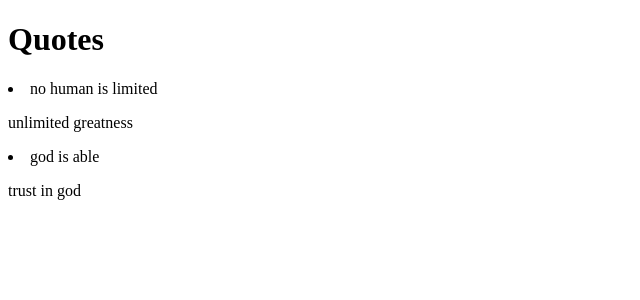
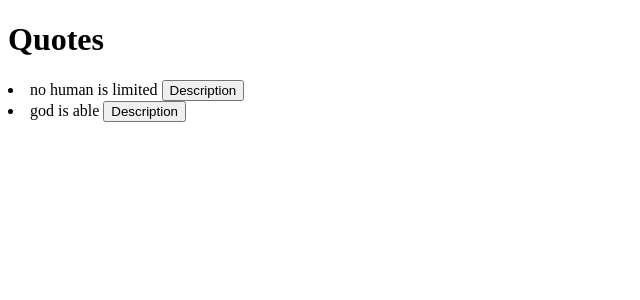
Before and after one commit to ronah289/Quotes, an Angular app: page / in a window 1280 px wide. Shown: the top 300 px of the page, without its empty margins (0-640 px from the left). Built offline with nearby package versions, Linux system fonts and the light colour scheme.

Commit message:
add toggle description button

```diff
--- a/src/app/quote.ts
+++ b/src/app/quote.ts
@@ -1,3 +1,6 @@
 export class Quote {
-    constructor(public author:string,public user:string,public quote:string,public describe:string,public upvotes:number,public downvotes:number,public addDate:Date){}
+    showInformation!:boolean;
+    constructor(public author:string,public user:string,public quote:string,public describe:string,public upvotes:number,public downvotes:number,public addDate:Date){
+        this.showInformation = false;
+    }
 }
--- a/src/app/quote/quote.component.html
+++ b/src/app/quote/quote.component.html
@@ -1,4 +1,5 @@
-<li *ngFor='let oneQuote of listOfQuotes'>
+<li *ngFor='let oneQuote of listOfQuotes;let k=index;'>
     {{oneQuote.quote}}
-    <app-quote-detail [quoteProperties]='oneQuote'></app-quote-detail>
+    <button (click)='showInfo(k)'>Description</button>
+    <app-quote-detail *ngIf='oneQuote.showInformation' [quoteProperties]='oneQuote'></app-quote-detail>
 </li>
--- a/src/app/quote/quote.component.ts
+++ b/src/app/quote/quote.component.ts
@@ -12,6 +12,9 @@ export class QuoteComponent implements OnInit {
     new Quote('eliud kipchoge','dickson onyanja','no human is limited','unlimited greatness',0,0,new Date(2021,4,2)),
     new Quote('barrack obama','brian koech','god is able','trust in god',0,0,new Date(2016,5,4)),
   ];
+  showInfo(index:any){
+    this.listOfQuotes[index].showInformation = !this.listOfQuotes[index].showInformation;
+  }
   constructor() { }
 
   ngOnInit(): void {
```
